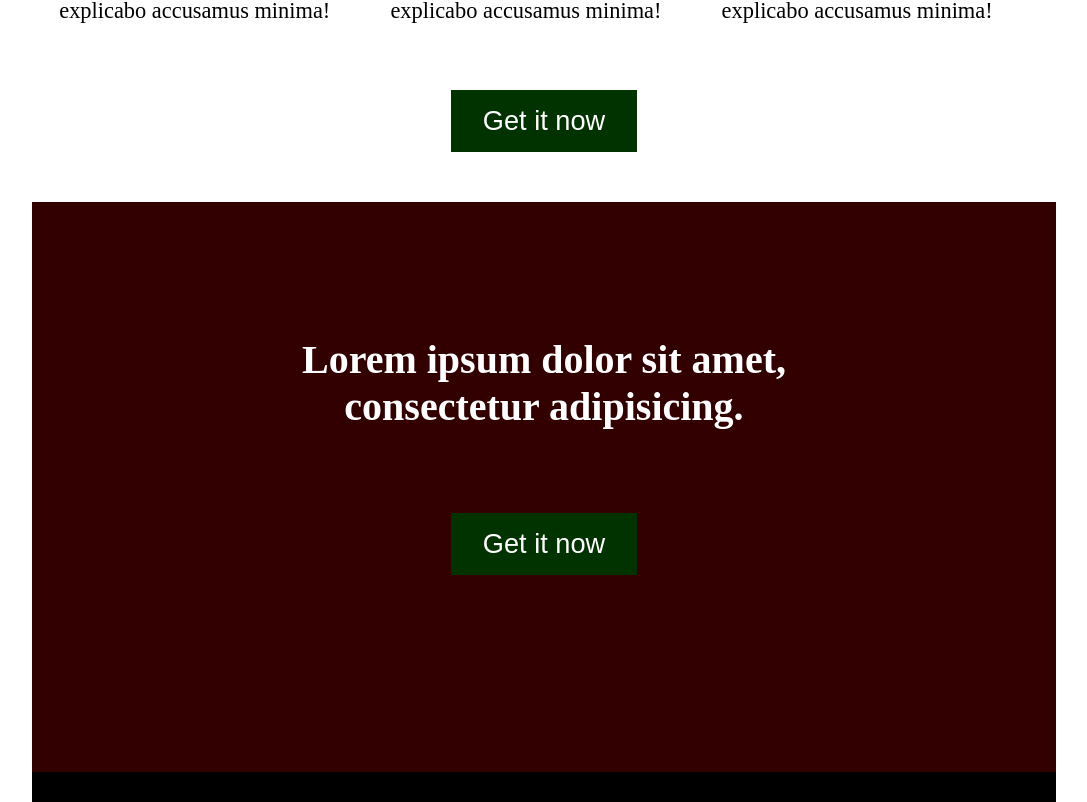
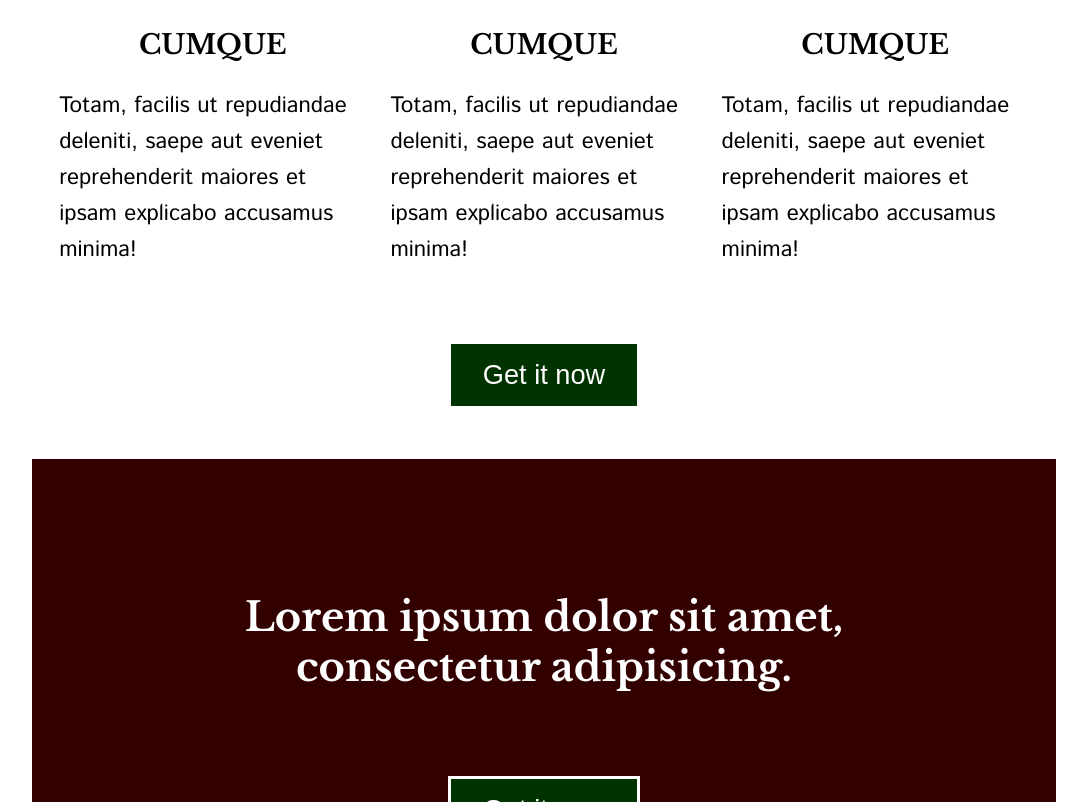
Before and after one commit to tyrelt/HandsomeBrowser.com, a plain HTML site: page index.html in a window 1280 px wide. Shown: the part 1998-2800 px from the top of the page, without its empty margins (96-1183 px from the left). Drawn offline with nearby package versions, Linux system fonts and the light colour scheme.

Commit message:
Add fonts and a few small style changes

```diff
--- a/index.html
+++ b/index.html
@@ -10,6 +10,8 @@
 	<meta name="google-site-verification" content="0KqNWm53y9gcYR0tIPOhiY5gEHzV4qBURjNHRkc4pDE" />
 
 	<link rel="chrome-webstore-item" href="https://chrome.google.com/webstore/detail/jcdmhbmmmobklbdndbpebmfkgnnjgjld">
+
+	<link href='http://fonts.googleapis.com/css?family=Libre+Baskerville:400,700|Istok+Web:400,700,400italic' rel='stylesheet' type='text/css'>
 
 	<script>
 		var installHB = function() {
@@ -48,7 +50,6 @@
 			<h2>LOREM IPSUM DOLOR SIT AMET.</h2>
 		</div>
 		<!-- image with text pod -->
-
 		<div class="video brown">
 			<img src="images/masculineImage2.jpg" alt="">
 			<div class="videoText">
@@ -120,7 +121,7 @@
 		<div class="mainCTA navy">
 			<div class="mainCTAChild">
 				<h2>Lorem ipsum dolor sit amet, consectetur adipisicing.</h2>
-				<p>Lorem ipsum dolor sit amet, consectetur adipisicing elit. Aliquid ipsa impedit labore, dolor magni omnis nesciunt similique, expedita inventore architecto reprehenderit ab veniam, deleniti quod nemo cum. Facere perferendis, recusandae.</p>
+				<p>Lorem ipsum dolor sit amet, consectetur adipisicing elit. Aliquid ipsa impedit labore, dolor magni omnis nesciunt similique.</p>
 				<button onclick="installHB()">Get it now</button>
 			</div>
 		</div>
--- a/styles.css
+++ b/styles.css
@@ -18,24 +18,39 @@ Camel:	663300
 
 /*General styles*/
 p {
-	line-height: 1.5em;
+	line-height: 1.6em;
 	font-size: 1.4em;
+	font-family: 'Istok Web', sans-serif;
+	margin-bottom: 1.5em;
 }
+
+h1 {
+	font-family: 'Libre Baskerville', serif;
+}
+
 h2 {
 	font-size: 2.5em;
+	font-family: 'Libre Baskerville', serif;
 }
 
 h3 {
 	font-size: 1.7em;
+	font-family: 'Libre Baskerville', serif;
 }
 
 button {
 	padding: 15px 32px;
 	background-color: #003300;
 	color: white;
-	border: 0;
+	border: 3px solid white;
 	font-size: 1.7em;
 }
+button:hover {
+	cursor: pointer;
+	border: 3px solid #225522;
+	background-color: #225522;
+}
+
 
 /*background colors*/
 
```
